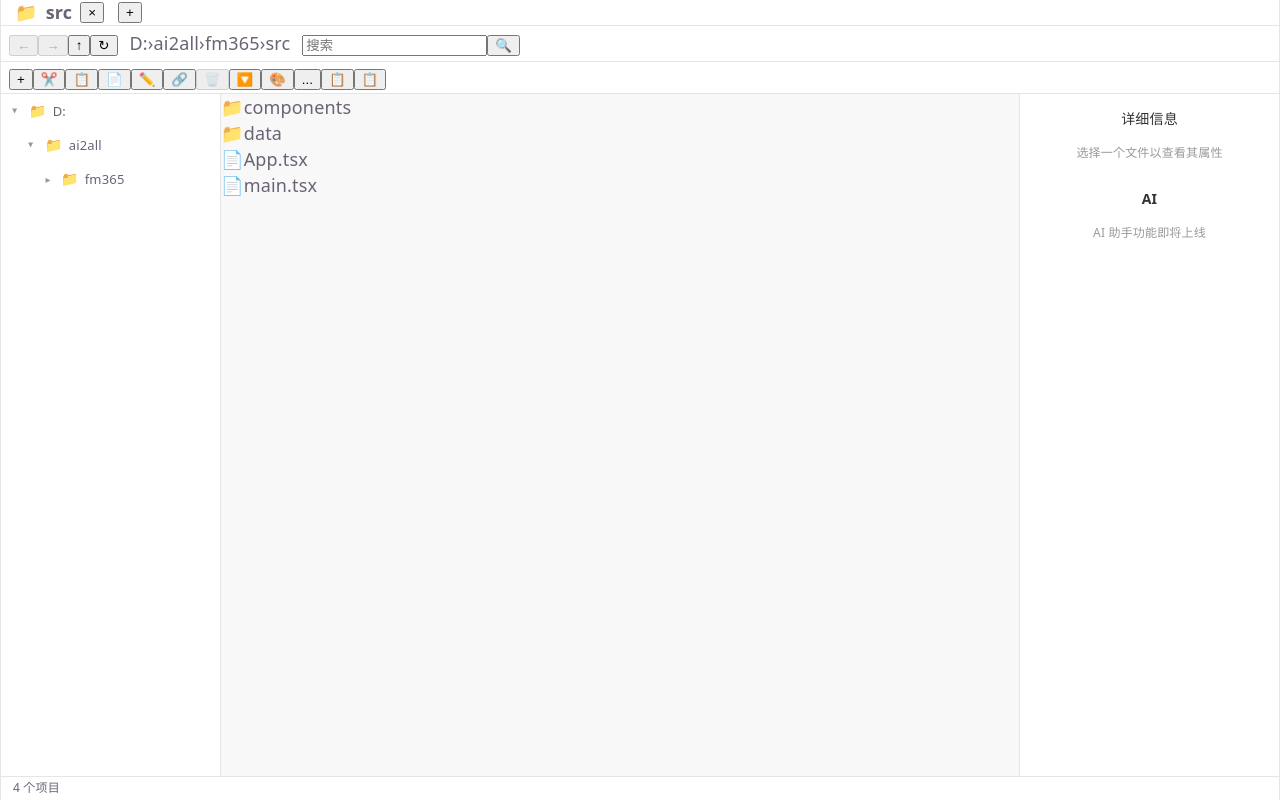
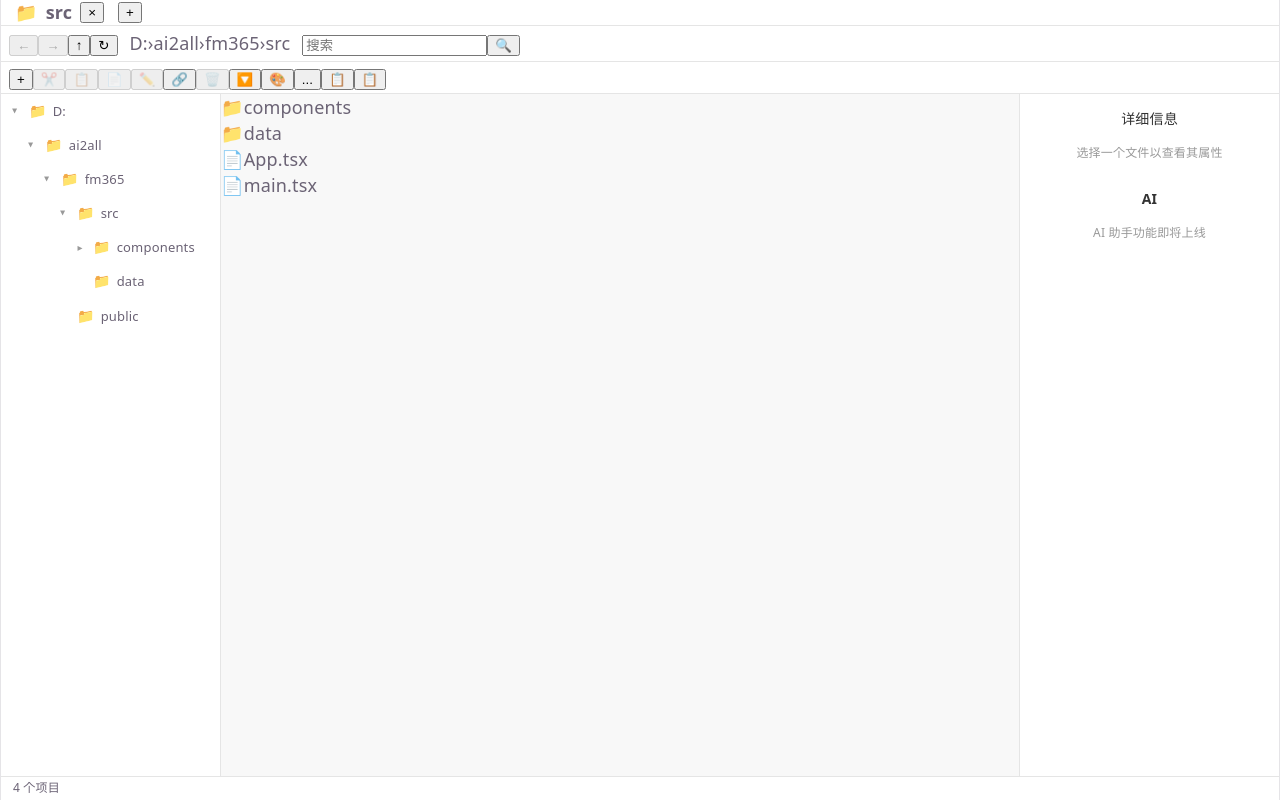
Before and after one commit to SyaJask/fm365, a React (Vite) app: page / in a window 1280 px wide. Built offline with nearby package versions, Linux system fonts and the light colour scheme.

Commit message:
feat: add view mode switching, sorting, and FolderTree sync-to-navigation

```diff
--- a/src/components/CommandBar/CommandBar.tsx
+++ b/src/components/CommandBar/CommandBar.tsx
@@ -6,7 +6,7 @@ import { NewOptions, SortOptions, MoreOptions, ViewSwitcher, Dropdown } from "."
 
 // 命令栏按钮组件, 包含新建、剪切、复制、粘贴、重命名等操作按钮;
 export const CommandBar = () => {
-  const { selectedFile } = useFileStore();
+  const { selectedFile, clipboard } = useFileStore();
 
   return (
     <div className="command-bar">
@@ -14,10 +14,29 @@ export const CommandBar = () => {
         {/* 新建 在当前位置中创建一个新项目 */}
         <Dropdown trigger={"+"} title="新建"><NewOptions /></Dropdown>
 
-        <button className="cmd-btn" title="剪切">✂️</button>
-        <button className="cmd-btn" title="复制">📋</button>
-        <button className="cmd-btn" title="粘贴">📄</button>
-        <button className="cmd-btn" title="重命名">✏️</button>
+        <button className="cmd-btn" title="剪切"
+          disabled={!selectedFile}
+          onClick={() => selectedFile && fileStore.cut(selectedFile.name)}
+        >✂️</button>
+        <button className="cmd-btn" title="复制"
+          disabled={!selectedFile}
+          onClick={() => selectedFile && fileStore.copy(selectedFile.name)}
+        >📋</button>
+        <button className="cmd-btn" title="粘贴"
+          disabled={!clipboard}
+          onClick={() => fileStore.paste()}
+        >📄</button>
+        <button className="cmd-btn" title="重命名"
+          disabled={!selectedFile} onClick={() => {
+            if (!selectedFile) return;
+            // TODO 后续改成内联编辑(双击文件名变 input)
+            const newName = window.prompt("重命名为:", selectedFile.name);
+            if (newName && newName !== selectedFile.name) {
+              fileStore.renameFile(selectedFile.name, newName);
+              fileStore.selectFile(null);
+            }
+          }}
+        >✏️</button>
         <button className="cmd-btn" title="共享">🔗</button>
         <button className="cmd-btn" title="删除"
           disabled={!selectedFile} onClick={() => {
--- a/src/components/CommandBar/Options.tsx
+++ b/src/components/CommandBar/Options.tsx
@@ -2,6 +2,7 @@
 // 用途: ;
 import { useState, useRef, useEffect } from "react";
 import "./Options.css";
+import { useFileStore, fileStore } from "../../stores";
 
 type SortBy = "name" | "date" | "type" | "size";
 
@@ -22,30 +23,44 @@ interface DropdownProps {
 export const NewOptions = () => {
   return (
     <>
-      <button className="dropdown-item">新建文件夹</button>
-      <button className="dropdown-item">新建文本文档</button>
-      <button className="dropdown-item">新建 Markdown</button>
+      <button className="dropdown-item"
+        onClick={() => fileStore.createFolder("新建文件夹")}
+      >新建文件夹</button>
+      <button className="dropdown-item"
+        onClick={() => fileStore.createFile("新建文本文档.txt", "txt")}
+      >新建文本文档</button>
+      <button className="dropdown-item"
+        onClick={() => fileStore.createFile("新建文档.md", ".md")}
+      >新建 Markdown</button>
     </>
   );
 };
 
 // 排序方式下拉内容, 嵌入 Dropdown 使用;
 export const SortOptions = () => {
-  const [selected, setSelected] = useState<SortBy>("name");
+  const { sortBy, sortOrder } = useFileStore();
 
   return (
     <>
       {options.map((opt) => (
         <button key={opt.value}
-          className={`dropdown-item ${selected === opt.value ? "active" : ""}`}
-          onClick={() => setSelected(opt.value)}
+          className={`dropdown-item ${sortBy === opt.value ? "active" : ""}`}
+          onClick={() => fileStore.setSortMethod(opt.value)}
         >
           {opt.label}
         </button>
       ))}
       <div className="dropdown-sep" />
-      <button className="dropdown-item">递增</button>
-      <button className="dropdown-item">递减</button>
+      <button className={`dropdown-item ${sortOrder === "asc" ? "active" : ""}`}
+        onClick={() => fileStore.setSortMethod(sortBy, "asc")}
+      >
+        递增
+      </button>
+      <button className={`dropdown-item ${sortOrder === "desc" ? "active" : ""}`}
+        onClick={() => fileStore.setSortMethod(sortBy, "desc")}
+      >
+        递减
+      </button>
     </>
   );
 };
--- a/src/components/CommandBar/ViewSwitcher.tsx
+++ b/src/components/CommandBar/ViewSwitcher.tsx
@@ -1,7 +1,7 @@
 // ViewSwitcher.tsx
 // 用途: 视图切换下拉内容, 嵌入 Dropdown 使用;
-import { useState } from "react";
 import "./ViewSwitcher.css";
+import { useFileStore, fileStore } from "../../stores";
 
 type ViewMode = "list" | "thumbnails" | "details";
 
@@ -12,14 +12,14 @@ const views: { mode: ViewMode; icon: string; label: string }[] = [
 ];
 
 export const ViewSwitcher = () => {
-  const [active, setActive] = useState<ViewMode>("list");
+  const { viewMode } = useFileStore();
 
   return (
     <>
       {views.map((v) => (
         <button key={v.mode}
-          className={`dropdown-item ${active === v.mode ? "active" : ""}`}
-          onClick={() => setActive(v.mode)}
+          className={`dropdown-item ${viewMode === v.mode ? "active" : ""}`}
+          onClick={() => fileStore.setViewMode(v.mode)}
         >
           <span className="dropdown-item-icon">{v.icon}</span>
           <span>{v.label}</span>
--- a/src/components/FileView/FileView.tsx
+++ b/src/components/FileView/FileView.tsx
@@ -6,16 +6,22 @@ import { useTabStore, tabStore } from "../../stores";
 import { useFileStore, fileStore } from "../../stores";
 
 export const FileView = () => {
-  const { files, selectedFile, currentPath } = useFileStore();
+  const { files, selectedFile, currentPath, viewMode, sortBy, sortOrder } = useFileStore();
   const { activeId, searchQuery } = useTabStore();
 
   const filtered: typeof files = files.filter((f) =>
     f.name.toLowerCase().includes((searchQuery ?? "").toLowerCase())
   );
+  const sorted = [...filtered].sort((a, b) => {
+    const dir = sortOrder === "asc" ? 1 : -1;
+    // 文件夹始终排在前面
+    if (a.type !== b.type) return a.type === "folder" ? -1 : 1;
+    return a.name.localeCompare(b.name) * dir;
+  });
 
   return (
-    <div className="file-view">
-      {filtered.map((file) => (
+    <div className={`file-view view-${viewMode}`}>
+      {sorted.map((file) => (
         <div key={file.name}
           className={`file-item ${selectedFile?.name === file.name ? "selected" : ""}`}
           onClick={() => fileStore.selectFile(file.name)}
@@ -31,6 +37,14 @@ export const FileView = () => {
             {file.type === "folder" ? "📁" : "📄"}
           </span>
           <span className="file-name">{file.name}</span>
+          {viewMode === "details" && (
+            <>
+              <span className="file-type">
+                {file.type === "folder" ? "文件夹" : file.ext ?? "-"}
+              </span>
+              <span className="file-size">-</span>
+            </>
+          )}
         </div>
       ))}
     </div>
--- a/src/components/FolderTree/FolderTree.tsx
+++ b/src/components/FolderTree/FolderTree.tsx
@@ -1,7 +1,6 @@
 // FolderTree.tsx
 // 用途: 左侧导航窗口, 显示文件夹树结构, 支持展开/折叠;
-import { useState } from "react";
-import { useFileStore, useTabStore, tabStore } from "../../stores";
+import { useFileStore, useTabStore, tabStore, fileStore } from "../../stores";
 import { type FileNode } from "../../data/fileTree";
 import "./FolderTree.css";
 
@@ -23,17 +22,19 @@ const FolderTreeNode = ({ node, depth, parentPath }: {
   const currentPath = depth === 0
     ? node.name
     : parentPath + "/" + node.name;
-
   const { activeId } = useTabStore();
-  const [expanded, setExpanded] = useState(depth < 2);
-
+  const { expandedPaths } = useFileStore();
+  const expanded = expandedPaths.has(currentPath);
   const folders = (node.children ?? []).filter((c) => c.type === "folder");
 
   return (
     <div className="tree-branch">
       <div className="tree-node" style={{ paddingLeft: depth * 16 + 8 }}>
         <span className={`tree-arrow ${expanded ? "expanded" : ""}`}
-          onClick={() => setExpanded((v) => !v)}
+          onClick={(e) => {
+            e.stopPropagation();
+            fileStore.toggleExpanded(currentPath);
+          }}
         >
           {folders.length > 0 ? "▸" : "" }
         </span>
--- a/src/stores/fileStore.ts
+++ b/src/stores/fileStore.ts
@@ -2,12 +2,23 @@
 // 用途: 管理文件树数据和文件操作（选中、删除、新建、重命名）
 import { useSyncExternalStore } from "react";
 import { root as rootData, getFilesByPath, type FileNode } from "../data/fileTree";
+
+type ClipboardEntry = {
+  operation: "cut" | "copy";
+  fileName: string;
+  sourcePath: string;
+} | null;
 
 interface FileSnapshot {
   tree: FileNode;
   currentPath: string;
   files: FileNode[];
   selectedFile: FileNode | null;
+  clipboard: ClipboardEntry;
+  viewMode: "list" | "thumbnails" | "details";
+  sortBy: "name" | "date" | "type" | "size";
+  sortOrder: "asc" | "desc";
+  expandedPaths: ReadonlySet<string>;
 }
 
 function findNodeByPath(tree: FileNode, rawPath: string): FileNode | null {
@@ -60,6 +71,11 @@ class FileStore {
         currentPath: this.currentPath,
         files,
         selectedFile: name ? files.find((f) => f.name === name) ?? null : null,
+        clipboard: this.clipboard,
+        viewMode: this.viewMode,
+        sortBy: this.sortBy,
+        sortOrder: this.sortOrder,
+        expandedPaths: this.expandedPaths,
       };
     }
     return this.snapshot;
@@ -94,9 +110,180 @@ class FileStore {
     const idx = parent.children.findIndex((c) => c.name === fileName);
     if (idx === -1) return false;
 
-    parent.children.splice(idx, 1);
+    parent.children = [
+      ...parent.children.slice(0, idx),
+      ...parent.children.slice(idx + 1),
+    ];
     this.notify();
     return true;
+  }
+
+  createFolder(name: string): boolean {
+    const parent = findNodeByPath(this.tree, this.currentPath);
+    if (!parent?.children) return false;
+
+    // 检查重名
+    if (parent.children.some((c) => c.name === name && c.type === "folder")) {
+      return false;
+    }
+
+    parent.children = [...parent.children, { name, type: "folder"}];
+    this.notify();
+    return true;
+  }
+
+  createFile(name: string, ext: string): boolean {
+    const parent = findNodeByPath(this.tree, this.currentPath);
+    if (!parent?.children) return false;
+
+    if (parent.children.some((c) => c.name === name)) {
+      return false;
+    }
+
+    parent.children = [...parent.children, { name, type: "file", ext}];
+    this.notify();
+    return true;
+  }
+
+  renameFile(oldName: string, newName: string): boolean {
+    const parent = findNodeByPath(this.tree, this.currentPath);
+    if (!parent?.children) return false;
+
+    // 重命名检查
+    if (parent.children.some((c) => c.name === newName)) {
+      return false;
+    }
+
+    const idx = parent.children.findIndex((c) => c.name === oldName);
+    if (idx === -1) return false;
+
+    const node = parent.children[idx];
+
+    // 新数组引用
+    parent.children = [
+      ...parent.children.slice(0, idx),
+      { ...node, name: newName },
+      ...parent.children.slice(idx + 1),
+    ];
+    this.notify();
+    return true;
+  }
+
+  // 剪切板类型
+  clipboard: ClipboardEntry = null;
+
+  // 剪切
+  cut(fileName: string): boolean {
+    this.clipboard = {
+      operation: "cut",
+      fileName,
+      sourcePath: this.currentPath
+    };
+    return true;  // 不notify, 下次cut/copy 会覆盖
+  }
+
+  // 复制
+  copy(fileName: string): boolean {
+    this.clipboard = {
+      operation: "copy",
+      fileName,
+      sourcePath: this.currentPath
+    };
+    return true;
+  }
+
+  // 粘贴
+  paste(): boolean {
+    if (!this.clipboard) return false;
+
+    const { operation, fileName, sourcePath } = this.clipboard;
+    const src = findNodeByPath(this.tree, sourcePath);
+    if (!src?.children) return false;
+
+    const srcIdx = src.children.findIndex((c) => c.name === fileName);
+    if (srcIdx === -1) return false;
+
+    const node = src.children[srcIdx];
+    const dst = findNodeByPath(this.tree, this.currentPath);
+    if (!dst?.children) return false;
+
+    // 粘贴到当前目录, 避免与同目录下自己粘贴到同一目录
+    if (sourcePath === this.currentPath && operation === "copy") {
+      // 同目录复制 -> 重命名
+      const base = node.name.replace(/\.[^.]+$/, "");
+      const ext = node.ext ?? "";
+      let copyName = `${base} - 副本${ext}`;
+      let counter = 2;
+      while (dst.children!.some((c) => c.name === copyName)) {
+        copyName = `${base} - 副本 (${counter})${ext}`;
+        counter++;
+      }
+      const newNode: FileNode = { ...node, name: copyName };
+      if (node.children) newNode.children = [...node.children];
+      dst.children = [...dst.children, newNode];
+    } else {
+      // 不同目录, 或cut -> 先粘过去
+      if (dst.children!.some((c) => c.name === node.name)) return false;
+
+      const newNode: FileNode = { ...node };
+      if (node.children) newNode.children = [...node.children];
+      dst.children = [...dst.children, newNode];
+
+      // cut 要从源删除
+      if (operation === "cut") {
+        src.children = [
+          ...src.children.slice(0, srcIdx),
+          ...src.children.slice(srcIdx + 1),
+        ];
+        this.clipboard = null;
+      }
+    }
+
+    this.notify();
+    return true;
+  }
+
+  viewMode: "list" | "thumbnails" | "details" = "list";
+  setViewMode(mode: "list" | "thumbnails" | "details") {
+    this.viewMode = mode;
+    this.notify();
+  }
+
+  sortBy: "name" | "date" | "type" | "size" = "name";
+  sortOrder: "asc" | "desc" = "asc";
+  setSortMethod(by: "name" | "date" | "type" | "size", order?: "asc" | "desc") {
+    if (by === this.sortBy && order) {
+      this.sortOrder = order;
+    } else {
+      this.sortBy = by;
+      this.sortOrder = "asc";
+    }
+    this.notify();
+  }
+
+  expandedPaths = new Set<string>(["D:", "D:/ai2all", "D:/ai2all/fm365"]);
+  toggleExpanded(path: string) {
+    const next = new Set(this.expandedPaths);
+    if (next.has(path)) {
+      next.delete(path);
+    } else {
+      next.add(path);
+    }
+    this.expandedPaths = next
+    this.notify();
+  }
+
+  expandToPath(path: string) {
+    const next = new Set(this.expandedPaths);
+    // 从根到目标路径, 每段都展开
+    const parts = path.replace(/\/+$/, "").split("/");
+    let acc = "";
+    for (const part of parts) {
+      acc = acc ? acc + "/" + part : part;
+      next.add(acc);
+    }
+    this.expandedPaths = next;
+    this.notify();
   }
 }
 
--- a/src/stores/tabStore.ts
+++ b/src/stores/tabStore.ts
@@ -11,6 +11,7 @@ class TabStore {
   private listeners = new Set<() => void>();
 
   private notify() {
+    // TODO UI store 待视图切换时迁移
     this.snapshot = {
       tabs: this.tabs,
       activeId: this.activeId,
@@ -109,6 +110,7 @@ class TabStore {
     )
     this.notify();
     fileStore.setCurrentPath(path);
+    fileStore.expandToPath(path);
   };
 
   goBack(id: string) {
@@ -121,6 +123,7 @@ class TabStore {
     );
     this.notify();
     fileStore.setCurrentPath(path);
+    fileStore.expandToPath(path);
   };
 
   goForward(id: string) {
@@ -133,6 +136,7 @@ class TabStore {
     );
     this.notify();
     fileStore.setCurrentPath(path);
+    fileStore.expandToPath(path);
   };
 
   goUp(id: string) {
```
Also changed, not shown: src/components/FileView/FileView.css (+28 -0 lines).
